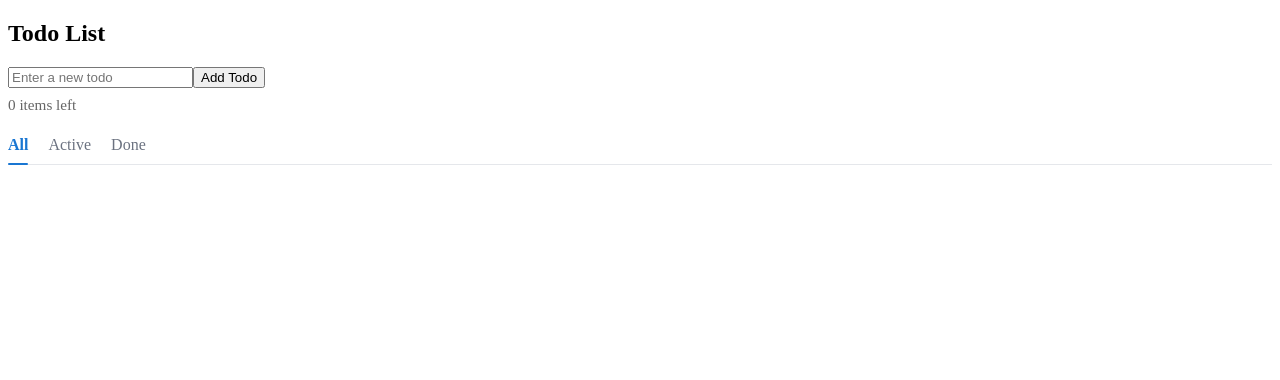
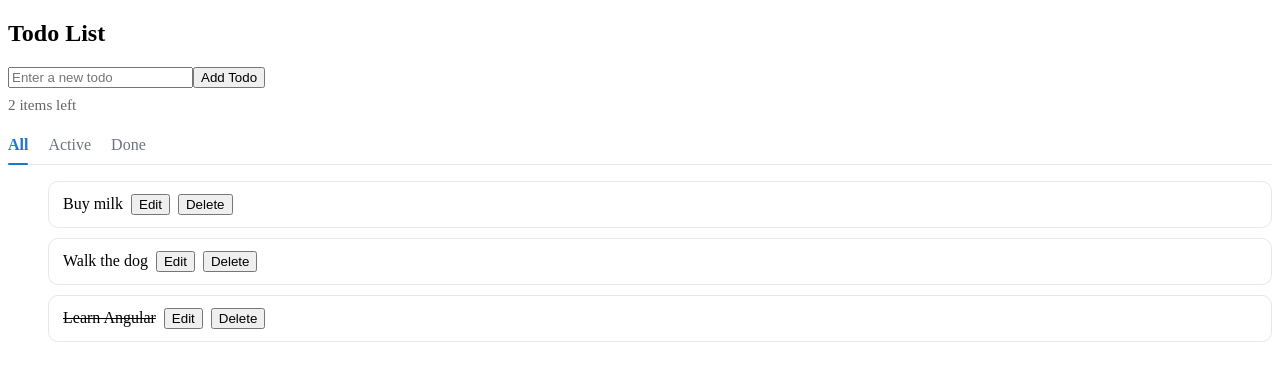
Before and after one commit to stavros82/angural-basic, an Angular app in the folder todo-app/: page / in a window 1280 px wide. Shown: the top 380 px of the page. Built offline with nearby package versions, Linux system fonts and the light colour scheme.

Commit message:
feat(todos): add initial todos and improve loadTodos logic

```diff
--- a/todo-app/package.json
+++ b/todo-app/package.json
@@ -30,6 +30,7 @@
     "@angular/compiler-cli": "^22.0.0",
     "@types/express": "^5.0.1",
     "@types/node": "^20.17.19",
+    "angular-cli-ghpages": "^3.1.0",
     "jsdom": "^28.0.0",
     "prettier": "^3.8.1",
     "typescript": "~6.0.2",
--- a/todo-app/src/app/todo/components/todo-list/todo-list.ts
+++ b/todo-app/src/app/todo/components/todo-list/todo-list.ts
@@ -50,8 +50,20 @@ export class TodoListComponent implements OnInit {
   }
 
   const saved = localStorage.getItem(this.storageKey);
-    return saved ? JSON.parse(saved) : [];
+  return saved ? JSON.parse(saved) : this.getInitialTodos();
 }
+
+getInitialTodos(): Todo[] {
+  const initialTodos: Todo[] = [
+    { id: 1, title: 'Buy milk', done: false },
+    { id: 2, title: 'Walk the dog', done: false },
+    { id: 3, title: 'Learn Angular', done: true }
+  ];
+
+  localStorage.setItem(this.storageKey, JSON.stringify(initialTodos));
+  return initialTodos;
+}
+
 
   saveTodos() {
     if (!isPlatformBrowser(this.platformId)) return;
@@ -122,6 +134,8 @@ onDocumentClick(event: MouseEvent) {
 
   toggleTodo(todo: Todo) {
     todo.done = !todo.done;
+    this.filter = 'all';
+
     this.saveTodos();
   }
 
```
Also changed, not shown: 1 other file (tests, documents, lock files or other folders). Lines whose indentation alone changed are shown as unchanged.
